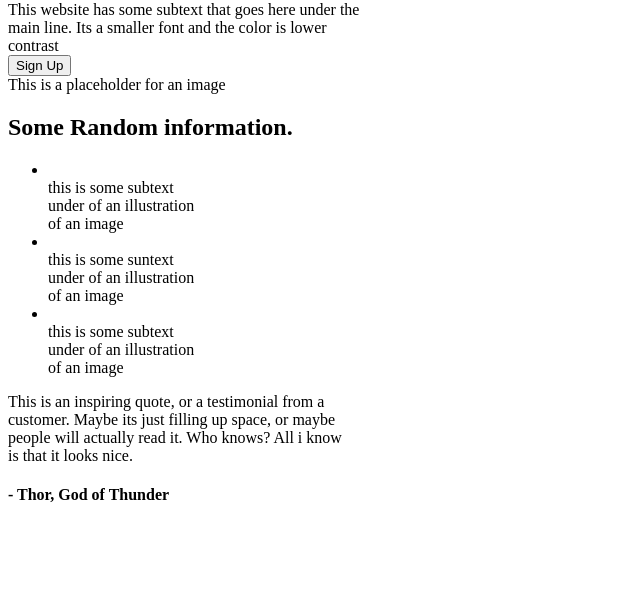
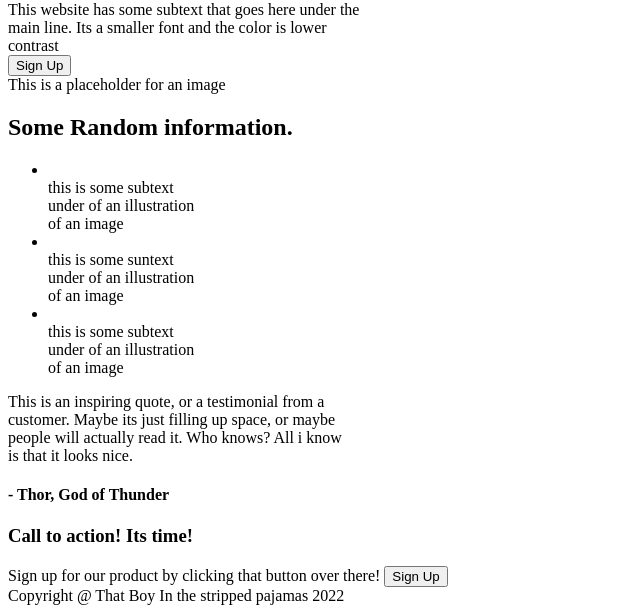
Before and after one commit to Lowkeyoj/Landing-Page-project, a plain HTML site: page index.html in a window 1280 px wide. Shown: the part 223-836 px from the top of the page, without its empty margins (0-640 px from the left). Before the commit the page ends 800 px from the top, so only its background shows below. Drawn offline with Linux system fonts and the light colour scheme.

Commit message:
Finished container-4 and footer skeleton

```diff
--- a/index.html
+++ b/index.html
@@ -49,13 +49,13 @@
      <h4>- Thor, God of Thunder</h4>
  </div>
  <div class="container-4">
-
-
-
-
-
+  <div class="c4-content">
+    <h3>Call to action! Its time!</h3>
+    Sign up for our product by clicking that button over there!
+    <button>Sign Up</button>
+  </div>
  </div>
- <div class="footer"> </div>
+ <div class="footer">Copyright @ That Boy In the stripped pajamas 2022</div>
 
 
 
```
